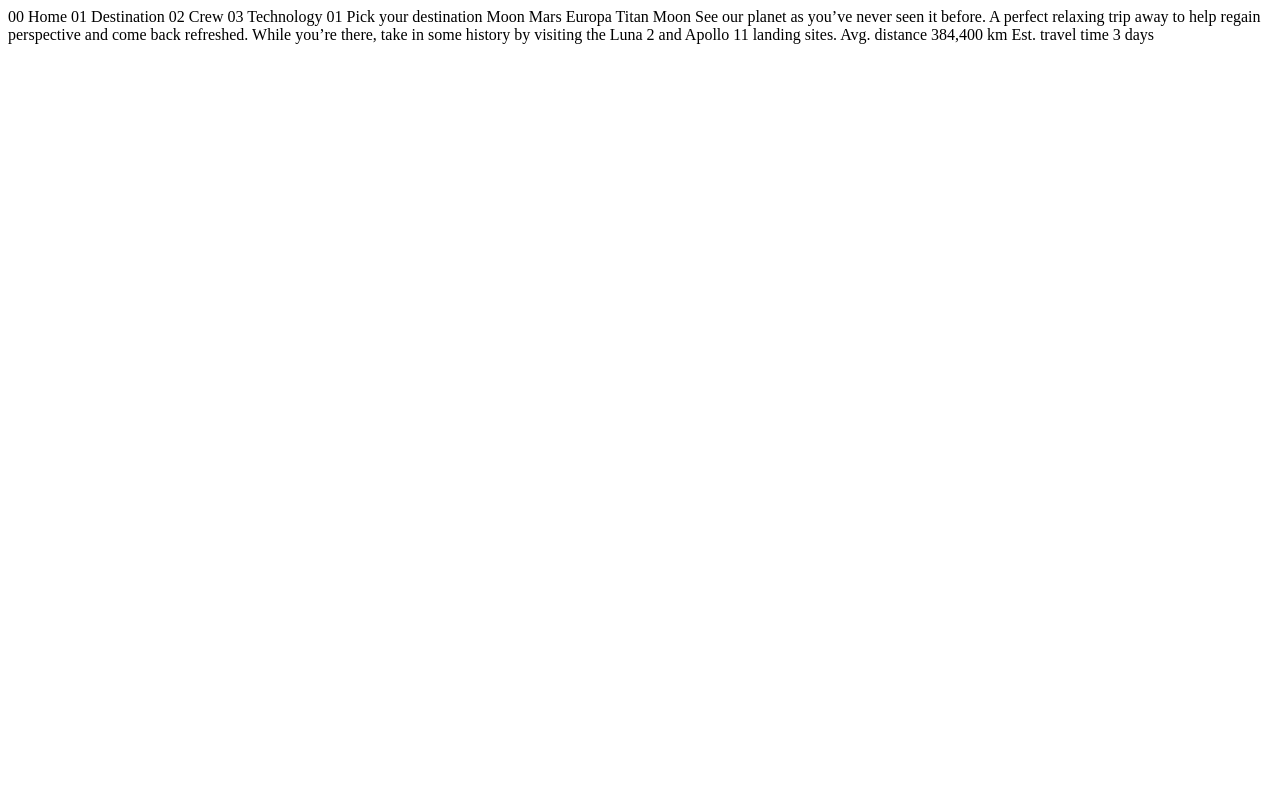
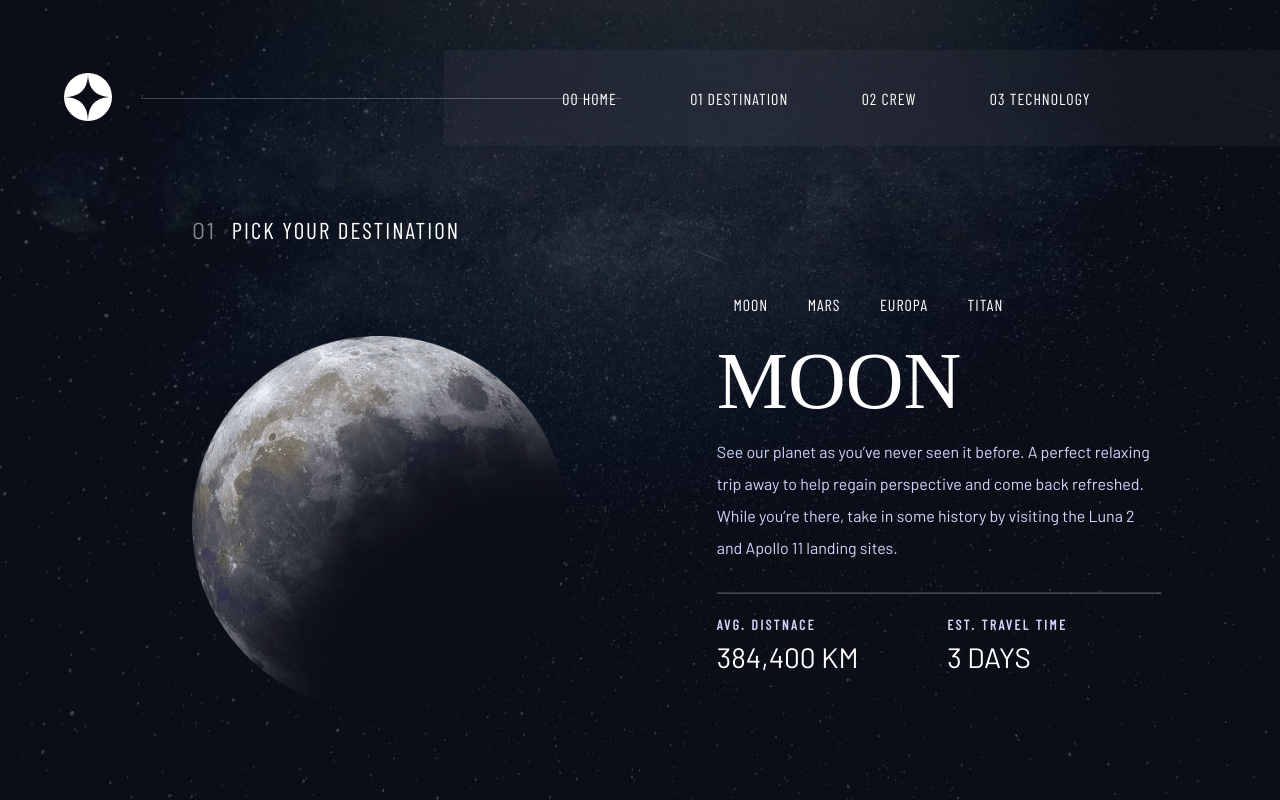
Before and after one commit to zmn17/space-tourism-site, a plain HTML site: page destination-moon.html in a window 1280 px wide. Drawn offline with nearby package versions, Linux system fonts and the light colour scheme; a web font is replaced by a local one.

Commit message:
finish the second page

```diff
--- a/destination-moon.html
+++ b/destination-moon.html
@@ -5,33 +5,71 @@
   <meta name="viewport" content="width=device-width, initial-scale=1.0">
 
   <link rel="icon" type="image/png" sizes="32x32" href="./assets/favicon-32x32.png">
+  <link rel="stylesheet" href="style.css">
+  <title>Space tourism website</title>
+</head>
+<body id="destination">
+  <header class="header">
+    <a href="index.html" class="logo">
+      <img src="./asset/shared/logo.svg" alt="">
+    </a>
 
-  <title>Frontend Mentor | Space tourism website</title>
-</head>
-<body>
+    <div class="rectangle"></div>
 
-  00 Home
-  01 Destination
-  02 Crew
-  03 Technology
+    <div class="navbar">
+      <nav class="nav">
+        <a href="index.html">00 HOME</a>
+        <a href="destination-moon.html">01 DESTINATION</a>
+        <a href="crew-commander.html">02 CREW</a>
+        <a href="technology-vehicle.html">03 TECHNOLOGY</a>
+      </nav>
+    </div>
 
-  01 Pick your destination
+  </header>
 
-  Moon
-  Mars
-  Europa
-  Titan
+  <section id="dest-sec-1">
 
-  Moon
+    <div class="pick-dest">
+      <p class="dest-title"><span id="num-title">01</span>PICK YOUR DESTINATION</p>
+    </div>
 
-  See our planet as you’ve never seen it before. A perfect relaxing trip away to help
-  regain perspective and come back refreshed. While you’re there, take in some history
-  by visiting the Luna 2 and Apollo 11 landing sites.
+    <div class="moon-pic">
+    </div>
+  </section>
 
-  Avg. distance
-  384,400 km
+  <section id="dest-sec-2">
+    <div class="navbar">
+      <nav class="nav">
+        <a href="destination-moon.html">MOON</a>
+        <a href="destination-mars.html">MARS</a>
+        <a href="destination-europa.html">EUROPA</a>
+        <a href="destination-titan.html">TITAN</a>
+      </nav>
+    </div>
 
-  Est. travel time
-  3 days
+    <div class="text-content">
+      <h1 class="title">MOON</h1>
+      <p class="content">See our planet as you’ve never seen it before.
+        A perfect relaxing trip away to help regain perspective and come back refreshed.
+        While you’re there, take in some history by visiting the Luna 2 and Apollo 11 landing sites.</p>
+    </div>
+
+    <hr>
+
+    <div class="travel-time">
+
+      <div class="distance">
+        <h6 class="dis-title">AVG. DISTNACE</h6>
+        <p class="km">384,400 KM</p>
+      </div>
+
+      <div class="time">
+        <h6 class="tim-title">EST. TRAVEL TIME</h6>
+        <p class="days">3 DAYS</p>
+      </div>
+
+    </div>
+  </section>
+
 </body>
 </html>
--- a/style.css
+++ b/style.css
@@ -9,10 +9,13 @@
 
 body {
     min-height: 100vh;
-    background: url('./asset/home/background-home-desktop.jpg') lightgray 0px 0px / 100% 100% no-repeat;
-
     background-size: cover;
     background-position: center;
+    transition: 0.3s;
+}
+
+#home {
+    background: url('./asset/home/background-home-desktop.jpg') lightgray 0px 0px / 100% 100% no-repeat;
 }
 
 .header {
@@ -87,7 +90,8 @@ body {
 }
 
 
-.text-content .intro {
+.text-content .intro,
+.dest-title {
     color: #d0d6f9;
     font-family: 'Barlow Condensed', sans-serif;
     font-size: 23px;
@@ -151,7 +155,7 @@ body {
 }
 
 
-.explore h1{
+.explore h1 {
     text-align: center;
     color: #0B0D17;
     font-family: 'Bellefair', serif;
@@ -161,3 +165,116 @@ body {
     line-height: normal;
     letter-spacing: 2px;
 }
+
+
+#destination {
+    background: url('./asset/destination/background-destination-desktop.jpg') lightgray 0px 0px / 100% 100% no-repeat;
+}
+
+#dest-sec-1,
+#dest-sec-2 {
+    width: 445px;
+}
+
+.pick-dest {
+    width: 445px;
+}
+
+.dest-title {
+    color: #fff;
+    position: fixed;
+    top: 27%;
+    left: 15%;
+    width: 100%;
+}
+
+#num-title {
+    opacity: 0.5;
+    margin-right: 1.2%;
+}
+
+.moon-pic {
+    position: fixed;
+    top: 42%;
+    left: 15%;
+    width: 500px;
+    height: 500px;
+    background: url('./asset/destination/image-moon.png') no-repeat;
+    background-size: 75%;
+}
+
+#dest-sec-2, #dest-sec-2 .text-content {
+    position: fixed;
+    top: 32%;
+    left: 50%;
+    display: flex;
+    flex-direction: column;
+}
+
+
+#dest-sec-2 .navbar .nav {
+    background: none;
+    -webkit-backdrop-filter: none;
+    backdrop-filter: none;
+    justify-content: flex-start;
+    gap: 5%;
+    margin-left: 16%;
+}
+
+#dest-sec-2 .navbar .nav a::before {
+    top: 150%;
+}
+
+#dest-sec-2 .text-content {
+    top: 42%;
+    left: 56%;
+}
+
+#dest-sec-2 .text-content .title {
+    font-size: 5rem;
+}
+
+#dest-sec-2 hr {
+    position: fixed;
+    top: 74%;
+    left: 56%;
+    height: 1px;
+    width: 444px;
+    opacity: 0.2515;
+}
+
+.travel-time {
+    position: fixed;
+    top: 77%;
+    left: 56%;
+    display: flex;
+    gap: 20%;
+    width: 444px;
+
+}
+
+.distance,
+.time {
+    display: flex;
+    flex-direction: column;
+    gap: 7px;
+    font-style: normal;
+    font-weight: 400;
+    line-height: normal;
+    text-transform: uppercase;
+}
+
+.dis-title,
+.tim-title {
+    color: #D0D6F9;
+    font-family: 'Barlow Condensed', sans-serif;
+    font-size: 14px;
+    letter-spacing: 2.362px;
+}
+
+.km,
+.days {
+    color: #FFF;
+    font-family: 'Bellefair' sans-serif;
+    font-size: 28px;
+}
```
Also changed, not shown: index.html (+8 -7 lines).
